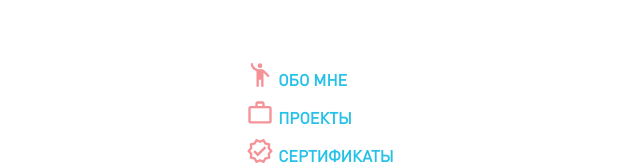
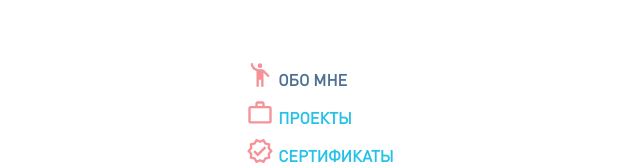
Before and after one commit to samolevich/cv, a React (Create React App) app: page / in a window 1280 px wide. In both pictures the pointer is over the element "ОБО МНЕ". Shown: the part 244-409 px from the top of the page, without its empty margins (17-657 px from the left). Built offline with nearby package versions, Linux system fonts and the light colour scheme; no server answers.

Commit message:
add hover effect to navbar linx

```diff
--- a/src/components/Navbar/index.module.css
+++ b/src/components/Navbar/index.module.css
@@ -13,6 +13,10 @@ a {
   text-transform: uppercase;
 }
 
+.list span:hover {
+  color: #4e7093;
+}
+
 .logo {
   width: 28px;
   vertical-align: bottom;
```
